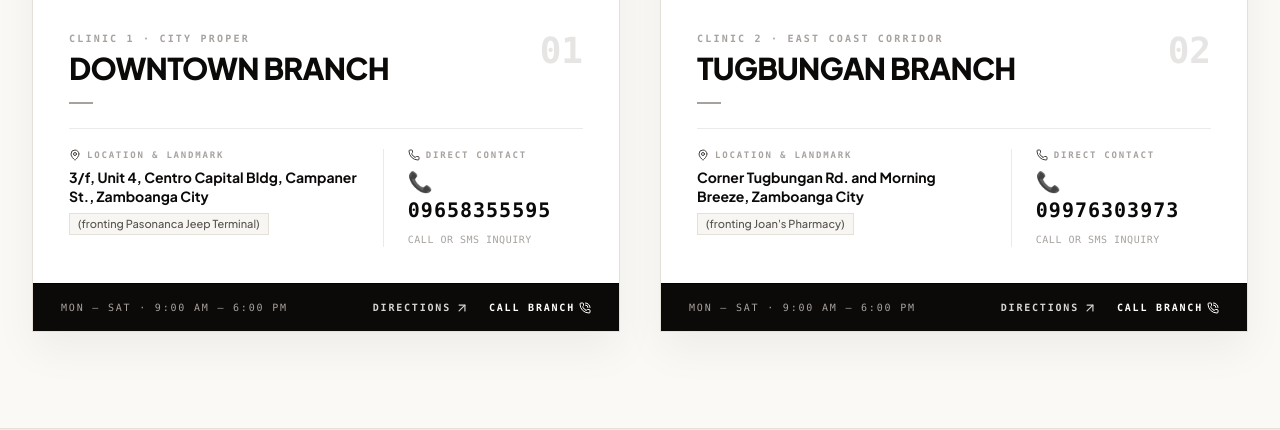
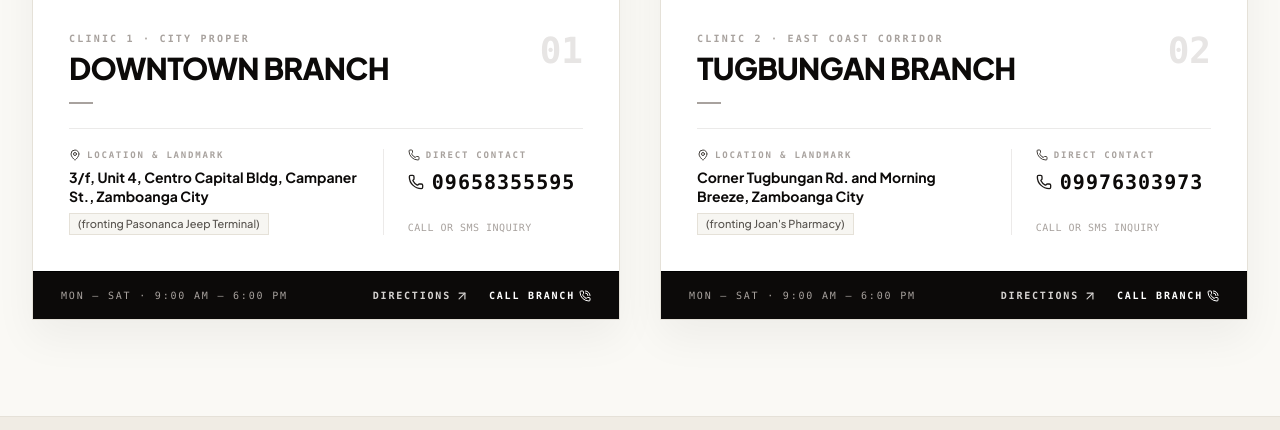
Before and after one commit to haaalery/sdc-dental-clinic, a PHP site: page / in a window 1280 px wide. Shown: the part 2240-2670 px from the top of the page. Run offline with PHP 8.4, Linux system fonts and the light colour scheme; data that the repository does not hold is empty; some libraries are stand-ins or nearby versions; some web fonts are replaced.

Commit message:
Replace phone emoji with Lucide phone icons in Visit Us section

```diff
--- a/views/portal/landing.php
+++ b/views/portal/landing.php
@@ -1043,8 +1043,9 @@ $currentUser = Session::user();
                                             <i data-lucide="phone" class="w-3 h-3 text-stone-700"></i>
                                             <span>DIRECT CONTACT</span>
                                         </span>
-                                        <a href="tel:09658355595" class="inline-flex items-center space-x-1.5 text-lg sm:text-xl font-mono font-black text-stone-950 tracking-wider hover:text-stone-600 transition">
-                                            <span>📞 09658355595</span>
+                                        <a href="tel:09658355595" class="inline-flex items-center space-x-2 text-lg sm:text-xl font-mono font-black text-stone-950 tracking-wider hover:text-stone-600 transition">
+                                            <i data-lucide="phone" class="w-4 h-4 text-stone-900 flex-shrink-0"></i>
+                                            <span>09658355595</span>
                                         </a>
                                     </div>
                                     <span class="text-[10px] font-mono text-stone-400 uppercase tracking-wider mt-2 block">
@@ -1167,8 +1168,9 @@ $currentUser = Session::user();
                                             <i data-lucide="phone" class="w-3 h-3 text-stone-700"></i>
                                             <span>DIRECT CONTACT</span>
                                         </span>
-                                        <a href="tel:09976303973" class="inline-flex items-center space-x-1.5 text-lg sm:text-xl font-mono font-black text-stone-950 tracking-wider hover:text-stone-600 transition">
-                                            <span>📞 09976303973</span>
+                                        <a href="tel:09976303973" class="inline-flex items-center space-x-2 text-lg sm:text-xl font-mono font-black text-stone-950 tracking-wider hover:text-stone-600 transition">
+                                            <i data-lucide="phone" class="w-4 h-4 text-stone-900 flex-shrink-0"></i>
+                                            <span>09976303973</span>
                                         </a>
                                     </div>
                                     <span class="text-[10px] font-mono text-stone-400 uppercase tracking-wider mt-2 block">
```
